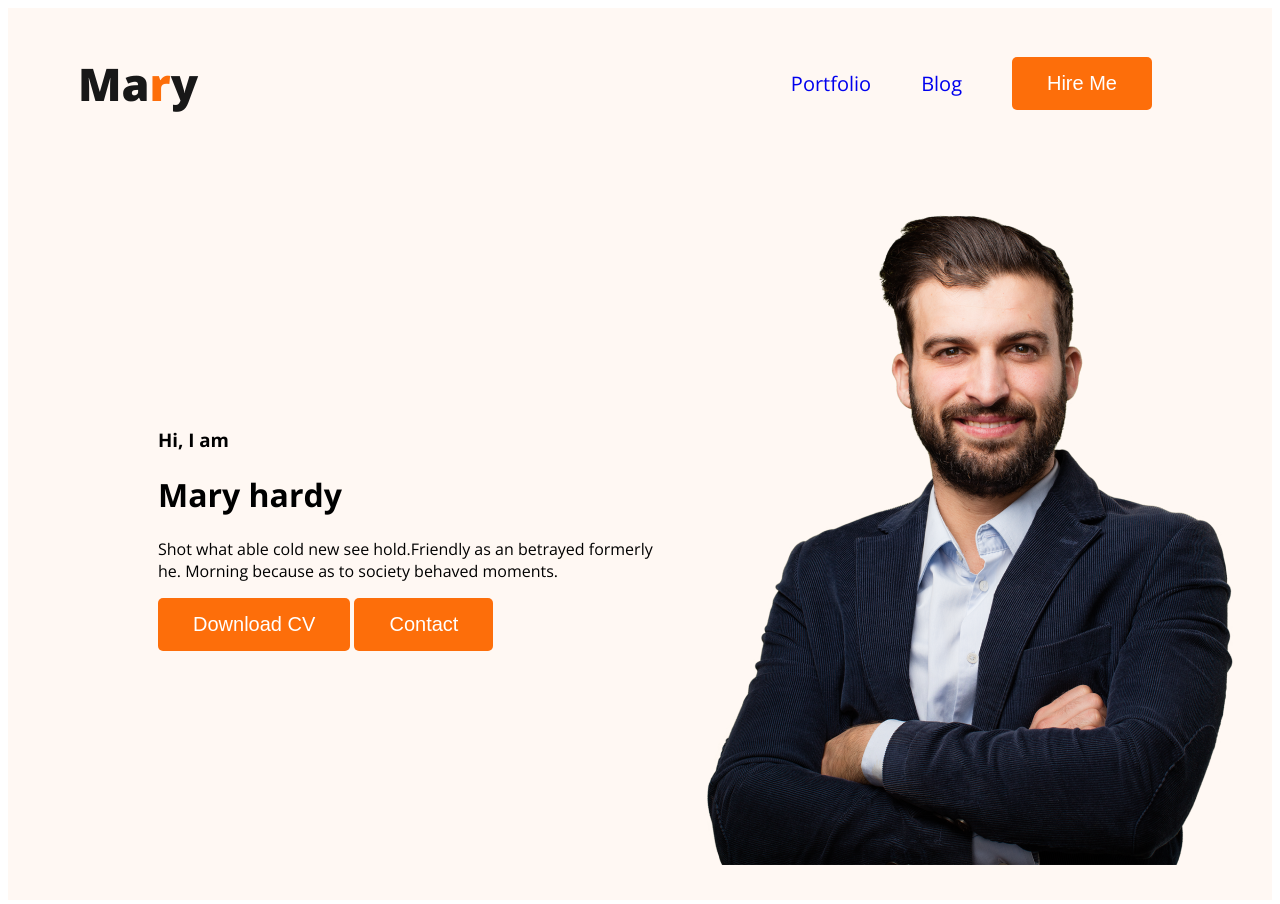
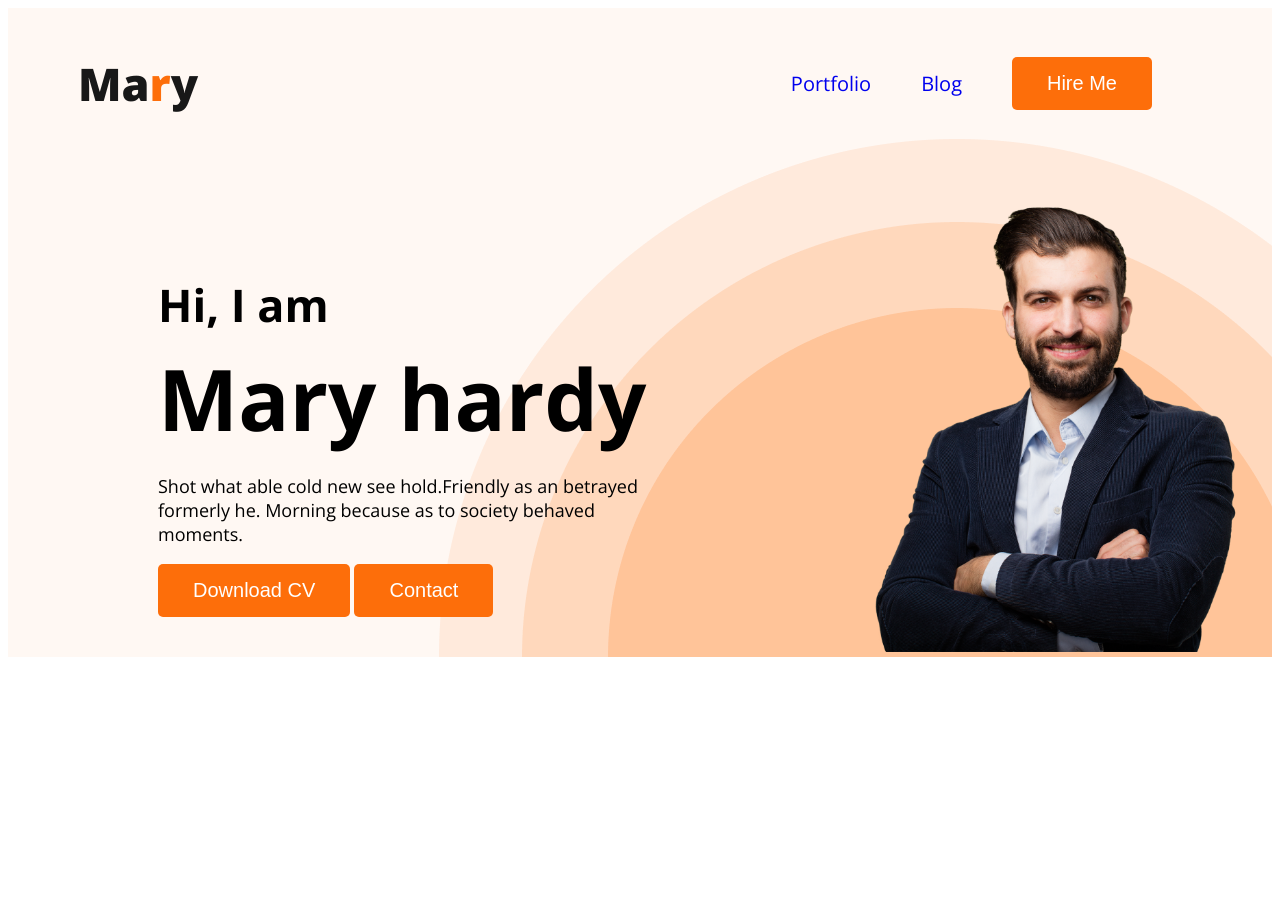
Before and after one commit to ESRAILHAQUE/web-developer-portfolio-marry-hardy, a plain HTML site: page index.html in a window 1280 px wide. After the commit the page ends 800 px from the top, so only its background shows below. Drawn offline with nearby package versions, Linux system fonts and the light colour scheme.

Commit message:
banner complete

```diff
--- a/index.html
+++ b/index.html
@@ -20,15 +20,15 @@
             </ul>
         </nav>
         <div class="banner">
-            <div>
+            <div class="banner-content">
                 <h3 class="banner-greeting">Hi, I am</h3>
                 <h1 class="banner-title">Mary hardy</h1>
-                <p>Shot what able cold new see hold.Friendly as an betrayed formerly he. Morning because as to society behaved moments.</p>
+                <p class="banner-drescription">Shot what able cold new see hold.Friendly as an betrayed formerly he. Morning because as to society behaved moments.</p>
                 <button class="btn-primary">Download CV</button>
                 <button class="btn-primary">Contact</button>
             </div>
             <div>
-                <img class="progile-picture" src="images/hardy.png" alt="">
+                <img class="profile-picture" src="images/hardy.png" alt="">
             </div>
         </div>
     </header>
--- a/style.css
+++ b/style.css
@@ -1,12 +1,14 @@
 /* common shared Styles */
-body{
+body {
     font-family: 'Open Sans', sans-serif;
 }
+
 /* Primary Color */
-.primary-color{
+.primary-color {
     color: #FD6E0A;
 }
-.btn-primary{
+
+.btn-primary {
     border: none;
     font-size: 20px;
     color: white;
@@ -14,42 +16,73 @@ body{
     background: #FD6E0A;
     padding: 15px 35px;
 }
+
 /* Nav related styles */
-nav{
+nav {
     display: flex;
     justify-content: space-between;
     align-items: center;
     margin: 0px 70px;
 }
-.nav-title{
+
+.nav-title {
     color: #181818;
     font-size: 45px;
     font-weight: 800;
 }
-nav>ul{
+
+nav>ul {
     display: flex;
     align-items: center;
 }
-nav li{
+
+nav li {
     list-style-type: none;
     margin-right: 50px;
 
 }
-nav li a{
+
+nav li a {
     text-decoration: none;
     font-size: 20px;
 }
 
 /* header styles*/
-.header{
-    background-color:  #FFF8F3;;
+.header {
+    background-color: #FFF8F3;
+    background-image: url(images/header_bg.png);
+    background-repeat: no-repeat;
+    background-position: bottom right;
 }
-.banner{
-    padding: 30px 30px 30px 150px;
+
+.banner {
+    padding: 30px 30px 0px 150px;
     display: flex;
     align-items: center;
+    justify-content: space-between;
 }
 
-.banner .profile-pictur{
-    width: 500px;
+.banner .profile-picture {
+    width: 400px;
 }
+
+.banner-greeting {
+    font-size: 45px;
+    font-weight: 600;
+    margin-bottom: 0;
+}
+
+.banner .banner-title {
+    font-size: 85px;
+    font-weight: 700;
+    margin-top: 5px;
+    margin-bottom: 0;
+}
+
+.banner .banner-drescription{
+    font-size: 18px;
+    font-weight: 400;
+}
+.banner .banner-content{
+    max-width: 500px;
+}
```
